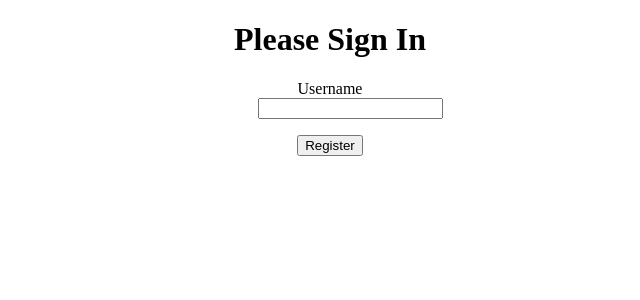
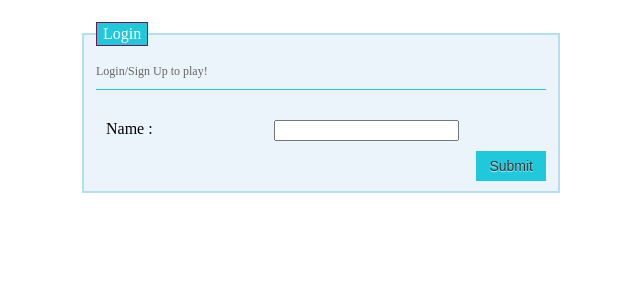
Before and after one commit to aivothom/LabProjectDemo, a Flask app: page /login in a window 1280 px wide. Shown: the top 300 px of the page, without its empty margins (310-950 px from the left). Run offline with Flask 2, Linux system fonts and the light colour scheme.

Commit message:
Update login page

```diff
--- a/templates/login.html
+++ b/templates/login.html
@@ -1,28 +1,92 @@
 <!DOCTYPE html>
-<html lang="en">
+<html>
 <head>
-    <center><h1>Please Sign In</h1></center>
-    <title>Login Page</title>
+    <title>Type in name to play!</title>
+    <style>
+        #myform {
+            margin:0 auto;
+            width:500px;
+            padding:14px;
+        }
+
+        label {
+            width: 10em;
+            float: left;
+            margin-right: 0.5em;
+            display: block;
+            vertical-align: middle;
+            horiz-align: center;
+        }
+        .submit {
+            float:right;
+        }
+
+        fieldset {
+            background:#EBF4FB none repeat scroll 0 0;
+            border:2px solid #B7DDF2;
+            width: 450px;
+        }
+
+        legend {
+            color: #fff;
+            background: #1fc8db;
+            border: 1px solid #781351;
+            padding: 2px 6px
+        }
+        .elements {
+            padding:10px;
+        }
+        p {
+            border-bottom:1px solid #1fc8db;
+            color:#666666;
+            font-size:12px;
+            margin-bottom:20px;
+            padding-bottom:10px;
+        }
+        span {
+            color:#666666;
+            font-size:12px;
+            margin-bottom:1px;
+
+        }
+        .btn{
+            padding: 4px 12px;
+            margin-bottom: 0;
+            font-size: 14px;
+            line-height: 20px;
+            color: #333333;
+            text-align: center;
+            text-shadow: 0 1px 1px rgba(255, 255, 255, 0.75);
+            vertical-align: middle;
+            cursor: pointer;
+            background-color: #1fc8db;
+            border: 1px solid #1fc8db;
+
+        }
+
+        .btn:hover{
+            color: #333333;
+            background-color: #e6e6e6;
+        }
+
+    </style>
+    <script></script>
 </head>
 
-<header>
-    <form method=post action="/register">
-        <center>
-        <dl>
-            <dt><label for="username">Username</label>
-            <dd><input id="username" name="username" type="text" value="">
 
-            </dd>
+<form id="myform" type="post">
+    <fieldset>
+        <legend>Login</legend>
+        <p>Login/Sign Up to play!</p>
+        <div class="elements">
+            <label for="myform">Name :</label>
+            <input  required="required" type="text"  value="" name="name"  size="20"  />
+        </div>
 
-        </dl>
-        <p><input type=submit value=Register>
-            </center>
-    </form>
-
-</header>
-
-<body>
-
+        <div class="submit">
+            <input type="submit" id="btn" name="btn" class="btn" value="Submit" />
+        </div>
+    </fieldset>
+</form>
 </body>
-
 </html>
```
